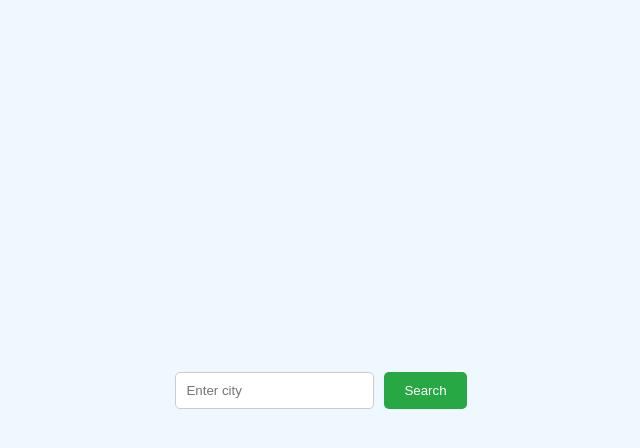
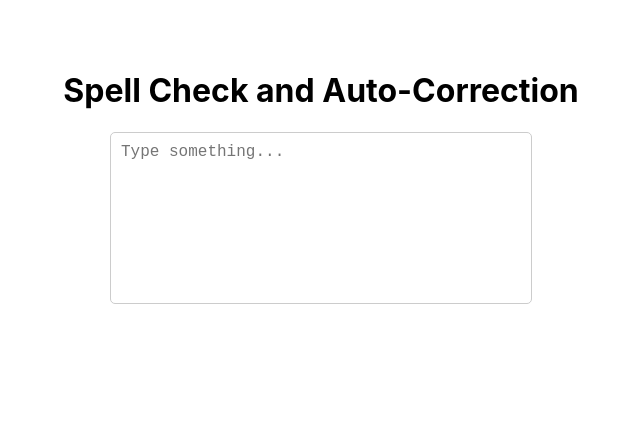
Before and after one commit to Saurav-Kumar-Tripathi01/Mini_Buildots, a React (Create React App) app in the folder mini-buildouts/: page / in a window 1280 px wide. Shown: the top 448 px of the page, without its empty margins (319-959 px from the left). Built offline with nearby package versions, Linux system fonts and the light colour scheme.

Commit message:
XspellChecker

```diff
--- a/mini-buildouts/src/App.js
+++ b/mini-buildouts/src/App.js
@@ -1,14 +1,16 @@
 import './App.css';
 // import Xlogin from './xlogin';
 // import Xstopwatch from './xstopwatch';
-import Xweather from './Xweather/xweather';
+// import Xweather from './Xweather/xweather';
+import XSpellCheck from './xspellcheck';
 
 function App() {
   return (
     <div className="App">
       {/* <Xlogin /> */}
       {/* <Xstopwatch /> */}
-      <Xweather />
+      {/* <Xweather /> */}
+      <XSpellCheck />
     </div>
   );
 }
--- /dev/null
+++ b/mini-buildouts/src/xspellcheck.css
@@ -0,0 +1,29 @@
+.spell-check-container {
+    display: flex;
+    flex-direction: column;
+    align-items: center;
+    justify-content: center;
+    margin-top: 50px;
+  }
+
+  textarea {
+    width: 400px;
+    height: 150px;
+    padding: 10px;
+    font-size: 16px;
+    border: 1px solid #ccc;
+    border-radius: 5px;
+    outline: none;
+    resize: none;
+  }
+
+  textarea:focus {
+    border-color: #007bff;
+    box-shadow: 0 0 5px rgba(0, 123, 255, 0.5);
+  }
+
+  .suggestion {
+    margin-top: 10px;
+    color: red;
+    font-weight: bold;
+  }
--- /dev/null
+++ b/mini-buildouts/src/xspellcheck.jsx
@@ -0,0 +1,51 @@
+import React, { useState } from "react";
+import "./xspellcheck.css";
+
+const customDictionary = {
+  teh: "the",
+  wrok: "work",
+  fot: "for",
+  exampl: "example",
+};
+
+const XSpellCheck = () => {
+  const [text, setText] = useState("");
+  const [suggestion, setSuggestion] = useState(null);
+
+  const checkSpelling = (inputText) => {
+    const words = inputText.split(" ");
+    for (let word of words) {
+      let lowerWord = word.toLowerCase();
+      if (customDictionary[lowerWord]) {
+        setSuggestion(
+          <>
+            Did you mean: <b>{customDictionary[lowerWord]}</b>?
+          </>
+        );
+        return;
+      }
+    }
+    setSuggestion(null);
+  };
+
+  const handleChange = (e) => {
+    const newText = e.target.value;
+    setText(newText);
+    checkSpelling(newText);
+  };
+
+  return (
+    <div className="spell-check-container">
+      <h1>Spell Check and Auto-Correction</h1>
+      <textarea
+        className="spell-check-textarea"
+        value={text}
+        onChange={handleChange}
+        placeholder="Type something..."
+      />
+      {suggestion && <p className="spell-check-suggestion">{suggestion}</p>}
+    </div>
+  );
+};
+
+export default XSpellCheck;
```
